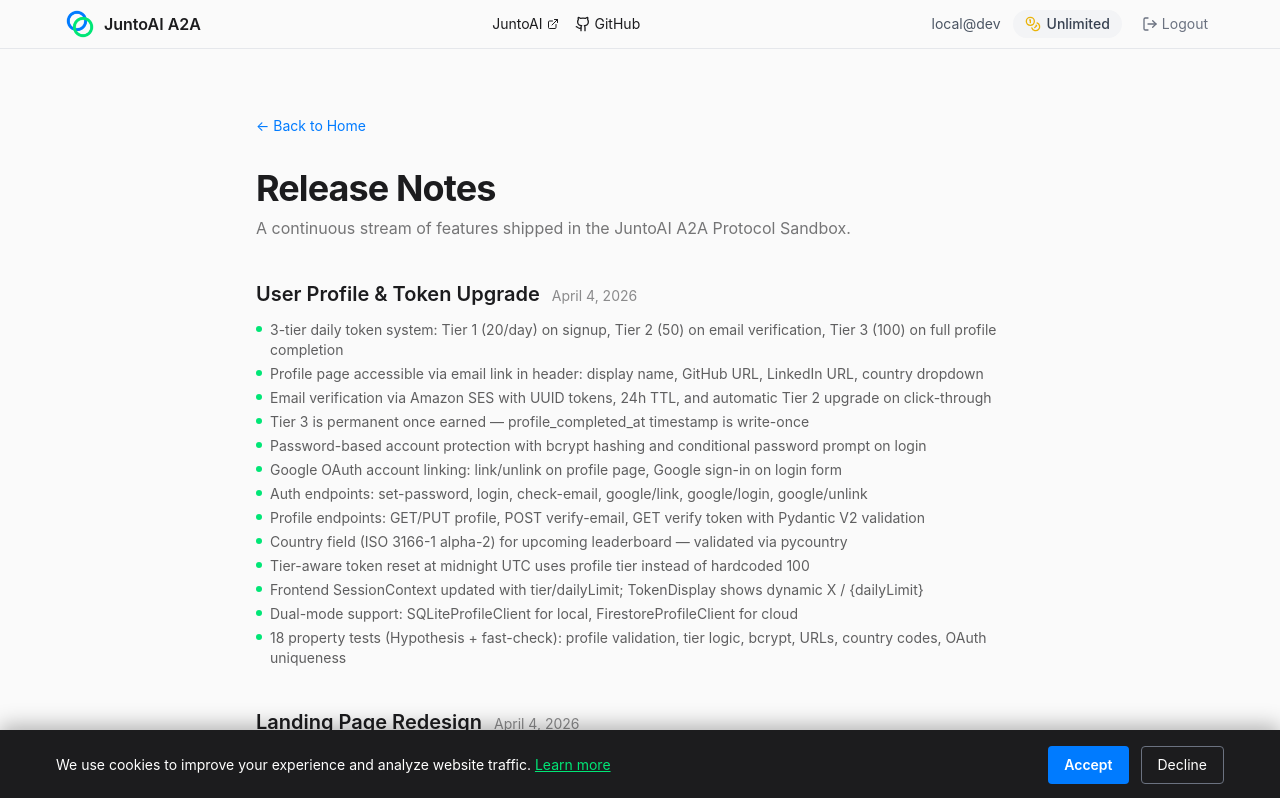
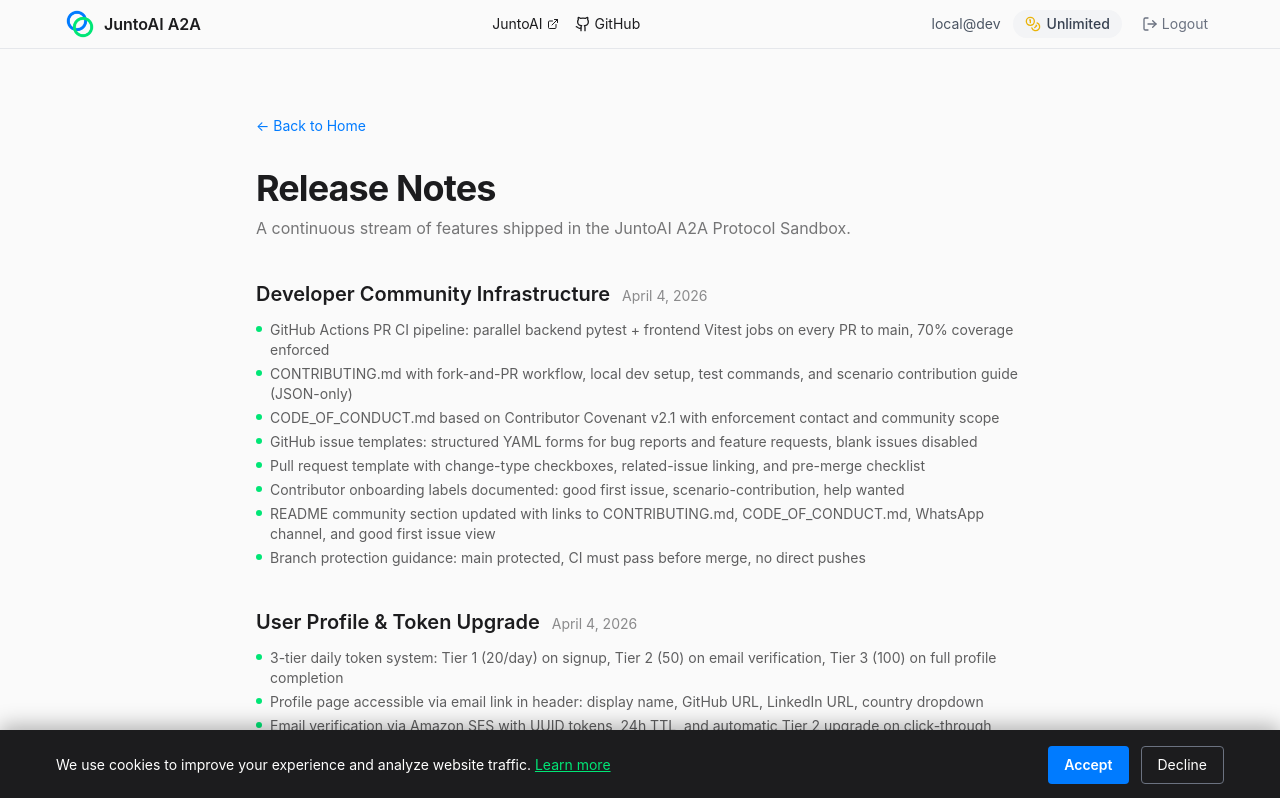
Before and after one commit to JuntoAI/JuntoAI-A2A, a Next.js app in the folder frontend/: page /release-notes in a window 1280 px wide. Shown: the top 798 px of the page. Built offline with nearby package versions, Linux system fonts and the light colour scheme; no server answers.

Commit message:
docs: add Spec 160 Developer Community Infrastructure to changelog and release notes

```diff
--- a/frontend/app/release-notes/page.tsx
+++ b/frontend/app/release-notes/page.tsx
@@ -8,6 +8,21 @@
 };
 
 const FEATURES = [
+  {
+    title: "Developer Community Infrastructure",
+    specId: "160",
+    date: "2026-04-04",
+    items: [
+      "GitHub Actions PR CI pipeline: parallel backend pytest + frontend Vitest jobs on every PR to main, 70% coverage enforced",
+      "CONTRIBUTING.md with fork-and-PR workflow, local dev setup, test commands, and scenario contribution guide (JSON-only)",
+      "CODE_OF_CONDUCT.md based on Contributor Covenant v2.1 with enforcement contact and community scope",
+      "GitHub issue templates: structured YAML forms for bug reports and feature requests, blank issues disabled",
+      "Pull request template with change-type checkboxes, related-issue linking, and pre-merge checklist",
+      "Contributor onboarding labels documented: good first issue, scenario-contribution, help wanted",
+      "README community section updated with links to CONTRIBUTING.md, CODE_OF_CONDUCT.md, WhatsApp channel, and good first issue view",
+      "Branch protection guidance: main protected, CI must pass before merge, no direct pushes",
+    ],
+  },
   {
     title: "User Profile & Token Upgrade",
     specId: "140",
```
Also changed, not shown: 1 other file (tests, documents, lock files or other folders).
